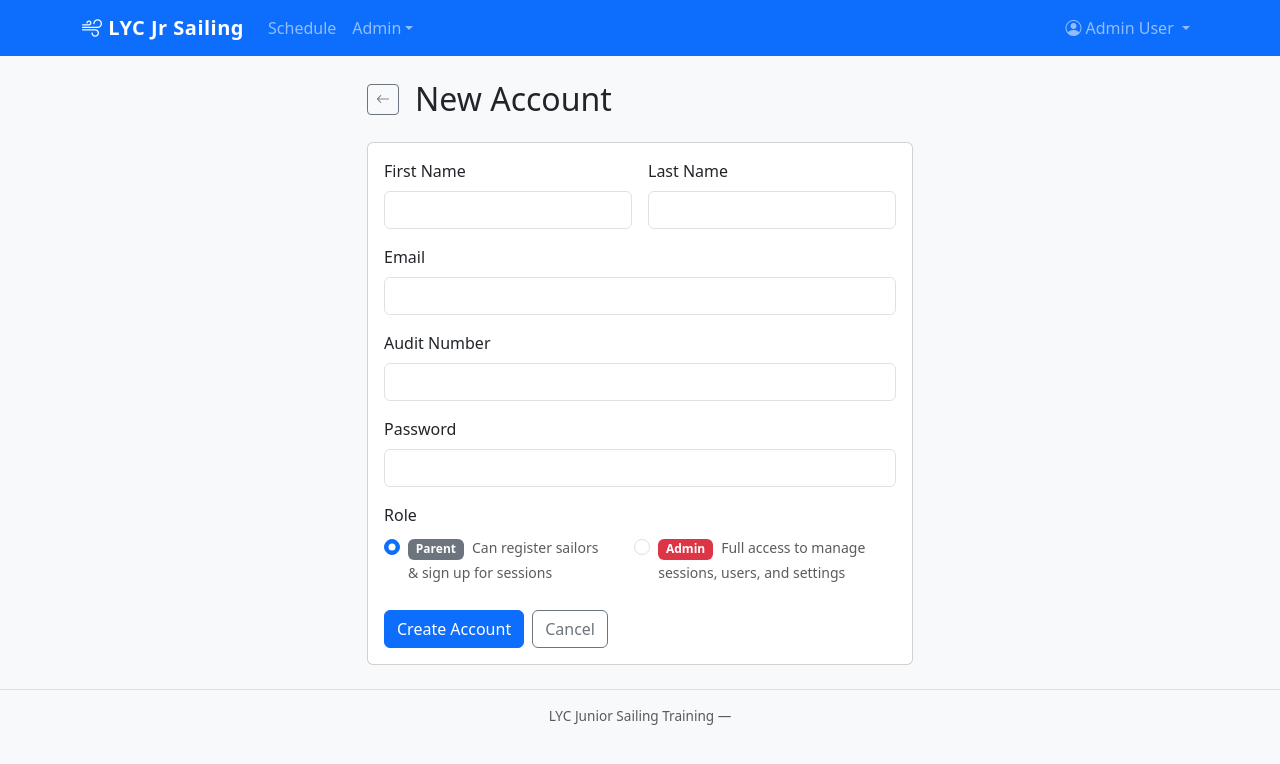
After one commit to mikesmeets/lyc-session-scheduler, a Flask app: page /admin/users/new in a window 1280 px wide. The commit adds this page. Shown: the top 764 px of the page. Run offline with Flask 3, Linux system fonts and the light colour scheme; a user stored in the database is signed in.

Commit message:
Add admin user management (create, edit, delete accounts)
- List view showing all users with role, email, audit number, sailor count
- Create new admin or parent accounts with password
- Edit existing accounts (name, email, role, optional password reset)
- Delete accounts (cascades to sailors/signups)
- Guards: cannot delete or demote your own account

Co-Authored-By: Claude Sonnet 4.6 <noreply@anthropic.com>

```diff
--- a/app/routes/admin.py
+++ b/app/routes/admin.py
@@ -349,6 +349,106 @@ def delete_waiver_link(link_id):
     return redirect(url_for('admin.waiver_links'))
 
 
+# ── User Management ───────────────────────────────────────────────────────────
+
+@admin_bp.route('/users')
+@login_required
+@admin_required
+def users():
+    all_users = User.query.order_by(User.is_admin.desc(), User.last_name, User.first_name).all()
+    return render_template('admin/users.html', users=all_users)
+
+
+@admin_bp.route('/users/new', methods=['GET', 'POST'])
+@login_required
+@admin_required
+def new_user():
+    if request.method == 'POST':
+        first_name  = request.form.get('first_name', '').strip()
+        last_name   = request.form.get('last_name', '').strip()
+        email       = request.form.get('email', '').strip().lower()
+        audit_number = request.form.get('audit_number', '').strip()
+        password    = request.form.get('password', '')
+        is_admin    = request.form.get('is_admin') == '1'
+
+        if not first_name or not last_name or not email or not password:
+            flash('First name, last name, email, and password are required.', 'danger')
+            return render_template('admin/user_form.html', action='new')
+
+        if User.query.filter_by(email=email).first():
+            flash('An account with that email already exists.', 'danger')
+            return render_template('admin/user_form.html', action='new')
+
+        user = User(
+            first_name=first_name,
+            last_name=last_name,
+            email=email,
+            audit_number=audit_number or None,
+            is_admin=is_admin,
+        )
+        user.set_password(password)
+        db.session.add(user)
+        db.session.commit()
+        flash(f'Account created for {user.name}.', 'success')
+        return redirect(url_for('admin.users'))
+
+    return render_template('admin/user_form.html', action='new')
+
+
+@admin_bp.route('/users/<int:user_id>/edit', methods=['GET', 'POST'])
+@login_required
+@admin_required
+def edit_user(user_id):
+    user = User.query.get_or_404(user_id)
+    if request.method == 'POST':
+        user.first_name   = request.form.get('first_name', '').strip()
+        user.last_name    = request.form.get('last_name', '').strip()
+        user.audit_number = request.form.get('audit_number', '').strip() or None
+        new_email = request.form.get('email', '').strip().lower()
+        is_admin  = request.form.get('is_admin') == '1'
+
+        if not user.first_name or not user.last_name or not new_email:
+            flash('First name, last name, and email are required.', 'danger')
+            return render_template('admin/user_form.html', action='edit', user=user)
+
+        if new_email != user.email and User.query.filter_by(email=new_email).first():
+            flash('That email is already in use.', 'danger')
+            return render_template('admin/user_form.html', action='edit', user=user)
+
+        # Prevent removing your own admin
+        if user.id == current_user.id and not is_admin:
+            flash('You cannot remove your own admin access.', 'danger')
+            return render_template('admin/user_form.html', action='edit', user=user)
+
+        user.email    = new_email
+        user.is_admin = is_admin
+
+        new_password = request.form.get('password', '').strip()
+        if new_password:
+            user.set_password(new_password)
+
+        db.session.commit()
+        flash(f'Updated {user.name}.', 'success')
+        return redirect(url_for('admin.users'))
+
+    return render_template('admin/user_form.html', action='edit', user=user)
+
+
+@admin_bp.route('/users/<int:user_id>/delete', methods=['POST'])
+@login_required
+@admin_required
+def delete_user(user_id):
+    user = User.query.get_or_404(user_id)
+    if user.id == current_user.id:
+        flash('You cannot delete your own account.', 'danger')
+        return redirect(url_for('admin.users'))
+    name = user.name
+    db.session.delete(user)
+    db.session.commit()
+    flash(f'Deleted account for {name}.', 'success')
+    return redirect(url_for('admin.users'))
+
+
 # ── Settings ──────────────────────────────────────────────────────────────────
 
 @admin_bp.route('/settings', methods=['GET', 'POST'])
--- /dev/null
+++ b/app/templates/admin/user_form.html
@@ -0,0 +1,91 @@
+{% extends "base.html" %}
+{% block title %}{{ 'Edit' if action == 'edit' else 'New' }} Account — Admin{% endblock %}
+
+{% block content %}
+<div class="row justify-content-center">
+  <div class="col-md-6">
+    <div class="d-flex align-items-center gap-3 mb-4">
+      <a href="{{ url_for('admin.users') }}" class="btn btn-sm btn-outline-secondary">
+        <i class="bi bi-arrow-left"></i>
+      </a>
+      <h2 class="mb-0">{{ 'Edit Account' if action == 'edit' else 'New Account' }}</h2>
+    </div>
+
+    <div class="card">
+      <div class="card-body">
+        <form method="POST">
+          <input type="hidden" name="csrf_token" value="{{ csrf_token() }}">
+
+          <div class="row g-3 mb-3">
+            <div class="col">
+              <label class="form-label">First Name</label>
+              <input type="text" name="first_name" class="form-control" required
+                     value="{{ user.first_name if user is defined else '' }}">
+            </div>
+            <div class="col">
+              <label class="form-label">Last Name</label>
+              <input type="text" name="last_name" class="form-control" required
+                     value="{{ user.last_name if user is defined else '' }}">
+            </div>
+          </div>
+
+          <div class="mb-3">
+            <label class="form-label">Email</label>
+            <input type="email" name="email" class="form-control" required
+                   value="{{ user.email if user is defined else '' }}">
+          </div>
+
+          <div class="mb-3">
+            <label class="form-label">Audit Number</label>
+            <input type="text" name="audit_number" class="form-control"
+                   value="{{ user.audit_number if user is defined and user.audit_number else '' }}">
+          </div>
+
+          <div class="mb-3">
+            <label class="form-label">
+              Password
+              {% if action == 'edit' %}
+                <span class="text-muted fw-normal small">(leave blank to keep current)</span>
+              {% endif %}
+            </label>
+            <input type="password" name="password" class="form-control"
+                   {{ 'required' if action == 'new' else '' }}
+                   autocomplete="new-password">
+          </div>
+
+          <div class="mb-4">
+            <label class="form-label d-block">Role</label>
+            <div class="d-flex gap-4">
+              <div class="form-check">
+                <input class="form-check-input" type="radio" name="is_admin" value="0"
+                       id="role_parent"
+                       {{ 'checked' if action == 'new' or (user is defined and not user.is_admin) }}>
+                <label class="form-check-label" for="role_parent">
+                  <span class="badge bg-secondary">Parent</span>
+                  <span class="text-muted small ms-1">Can register sailors &amp; sign up for sessions</span>
+                </label>
+              </div>
+              <div class="form-check">
+                <input class="form-check-input" type="radio" name="is_admin" value="1"
+                       id="role_admin"
+                       {{ 'checked' if user is defined and user.is_admin }}>
+                <label class="form-check-label" for="role_admin">
+                  <span class="badge bg-danger">Admin</span>
+                  <span class="text-muted small ms-1">Full access to manage sessions, users, and settings</span>
+                </label>
+              </div>
+            </div>
+          </div>
+
+          <div class="d-flex gap-2">
+            <button type="submit" class="btn btn-primary">
+              {{ 'Save Changes' if action == 'edit' else 'Create Account' }}
+            </button>
+            <a href="{{ url_for('admin.users') }}" class="btn btn-outline-secondary">Cancel</a>
+          </div>
+        </form>
+      </div>
+    </div>
+  </div>
+</div>
+{% endblock %}
--- a/app/templates/base.html
+++ b/app/templates/base.html
@@ -47,6 +47,7 @@
             <li><a class="dropdown-item" href="{{ url_for('admin.fleets') }}">Fleets</a></li>
             <li><a class="dropdown-item" href="{{ url_for('admin.sailors') }}">Sailors &amp; Waivers</a></li>
             <li><a class="dropdown-item" href="{{ url_for('admin.waiver_links') }}">Waiver Links</a></li>
+            <li><a class="dropdown-item" href="{{ url_for('admin.users') }}">User Accounts</a></li>
             <li><hr class="dropdown-divider"></li>
             <li><a class="dropdown-item" href="{{ url_for('admin.settings') }}">Settings</a></li>
           </ul>
```
Also changed, not shown: app/templates/admin/users.html (added, +61 -0 lines).
